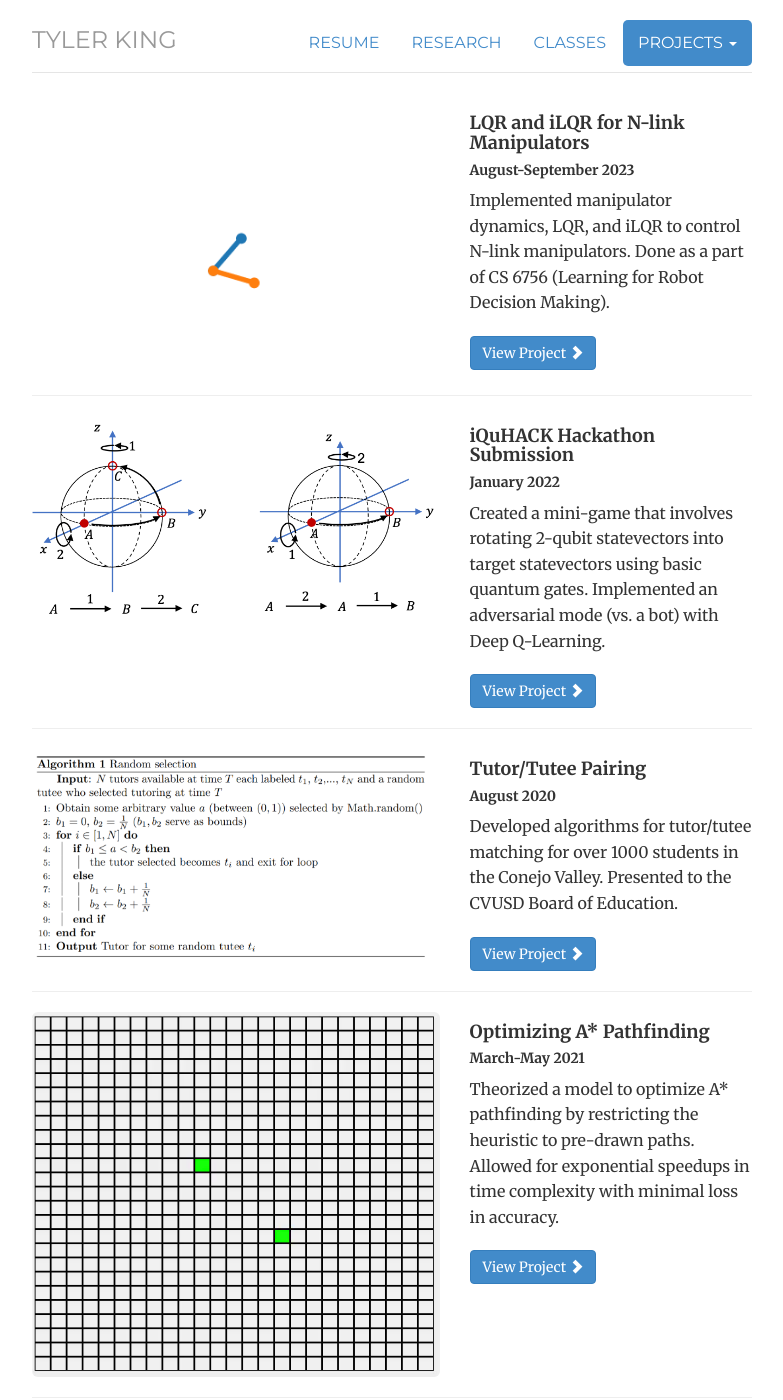
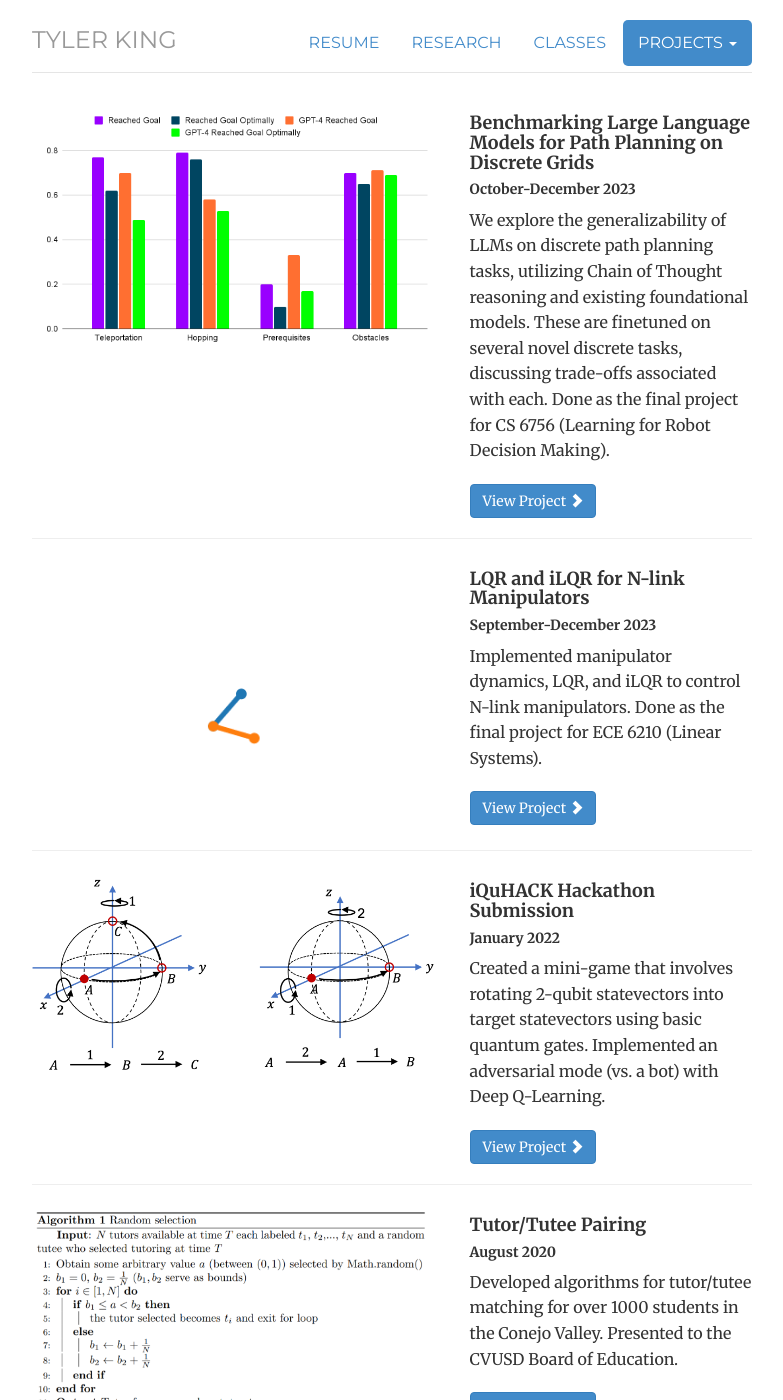
Before and after one commit to tylertking/tylertking.github.io, a Jekyll site: the page built from projects/software/index.html, in a window 1280 px wide and 1400 px high. Shown: the whole window, without its empty margins (248-1031 px from the left). Built offline with Jekyll 4.4.1, drawn with Linux system fonts in a browser that asks for light colours; some of the changed text lies outside the part shown.

Commit message:
Software projects for CS 6756 and ECE 6210

```diff
--- a/_includes/footer.html
+++ b/_includes/footer.html
@@ -3,7 +3,7 @@
 	<div class="row">
 	<div class="col-sm-8">
 	<!-- Remember to update me when change the website! -->
-	<p><small>Last updated: September 1st, 2023<br>
+	<p><small>Last updated: August 23rd, 2024<br>
 	Email: <span class="obfuscate">ude.llenroc@22ktt</span></small></p>
 	</div>
 	<div class="col-sm-4">
--- a/projects/software/index.html
+++ b/projects/software/index.html
@@ -11,7 +11,9 @@ description: Software Projects of Tyler King
 
 
 <div class = "software-only-projects">
-    {% include project-blurb.html preview="animation2.gif" inDepth="https://github.com/tylertking/iLQR_manipulator" title="LQR and iLQR for N-link Manipulators" subtitle="August-September 2023" description= "Implemented manipulator dynamics, LQR, and iLQR to control N-link manipulators. Done as a part of CS 6756 (Learning for Robot Decision Making). "%}
+    {% include project-blurb.html preview="6756_final_project_img.png" inDepth="6756_final_project.pdf" title="Benchmarking Large Language Models for Path Planning on Discrete Grids" subtitle="October-December 2023" description= "We explore the generalizability of LLMs on discrete path planning tasks, utilizing Chain of Thought reasoning and existing foundational models. These are finetuned on several novel discrete tasks, discussing trade-offs associated with each. Done as the final project for CS 6756 (Learning for Robot Decision Making). "%}
+
+    {% include project-blurb.html preview="animation2.gif" inDepth="https://github.com/tylertking/iLQR_manipulator" title="LQR and iLQR for N-link Manipulators" subtitle="September-December 2023" description= "Implemented manipulator dynamics, LQR, and iLQR to control N-link manipulators. Done as the final project for ECE 6210 (Linear Systems). "%}
 
     {% include project-blurb.html preview="rotation-angle-not-a-vector.png" inDepth="https://github.com/anish-shanbhag/2022_microsoft_ionq_challenge" title="iQuHACK Hackathon Submission" subtitle="January 2022" description= "Created a mini-game that involves rotating 2-qubit statevectors into target statevectors using basic quantum gates. Implemented an adversarial mode (vs. a bot) with Deep Q-Learning."%}
 
```
Also changed, not shown: img/6756_final_project_img.png (added), img/fig4.png (added), 1 other file.
